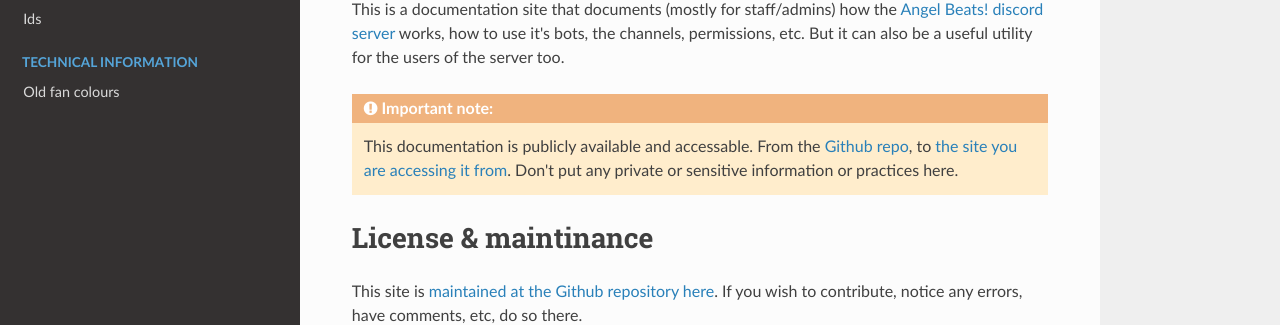
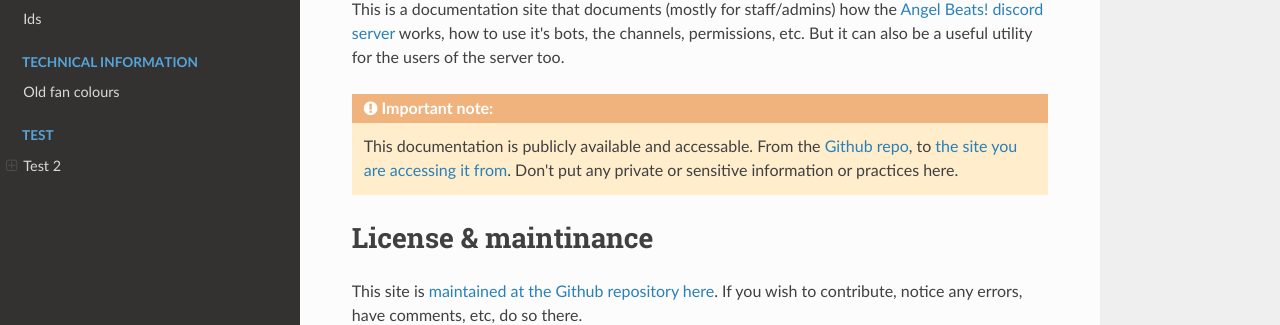
Before and after one commit to AngelBeats-DiscordServer/AngelDocs, an MkDocs documentation site: the page built from docs/index.md, in a window 1280 px wide. Shown: the part 162-487 px from the top of the page. Built offline with MkDocs 1.6.1, drawn with Linux system fonts in a browser that asks for light colours; nearby versions of some CDN libraries.

Commit message:
testing 2

```diff
--- a/mkdocs.yml
+++ b/mkdocs.yml
@@ -10,3 +10,6 @@ nav:
 - Ids: ids-fan.md
 - Technical information:
   - Old fan colours: fancolours-old.md
+- Test:
+  - Test 2:
+    - Test 3: ids-fan.md
```
